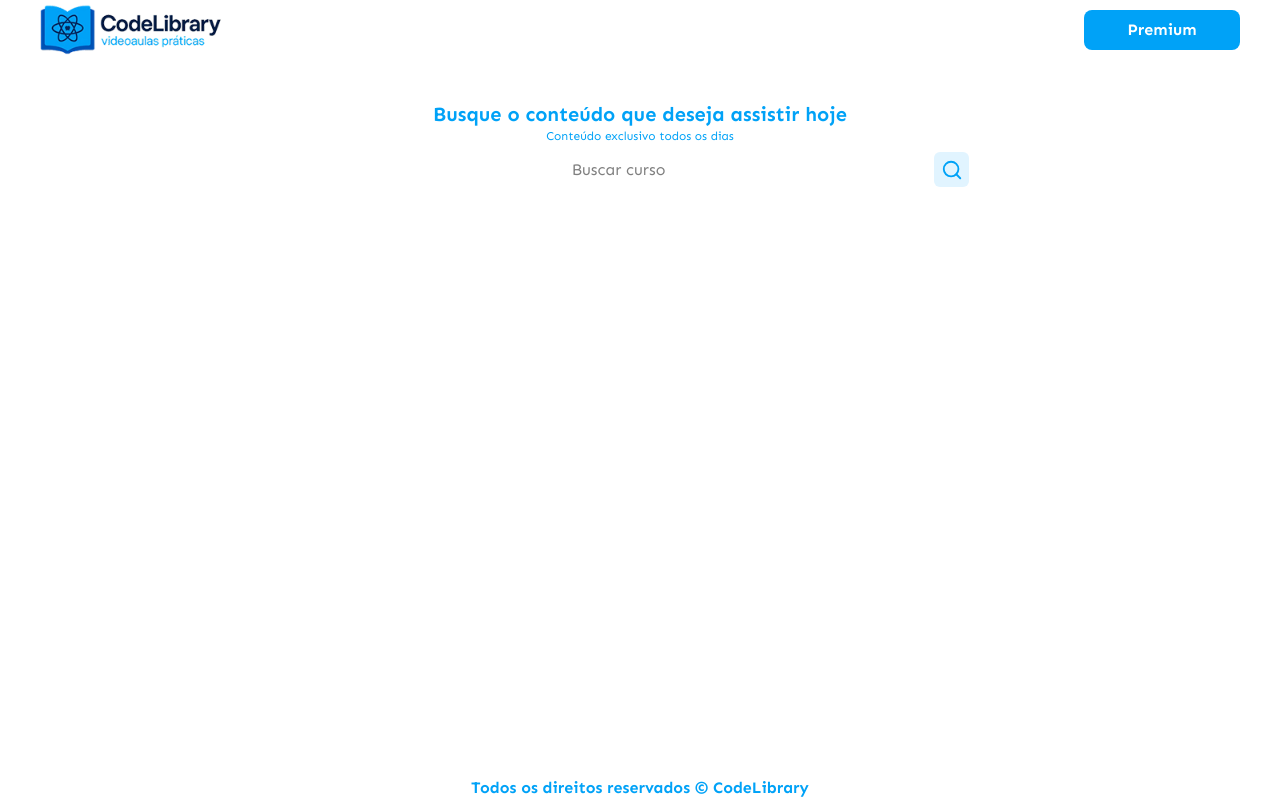
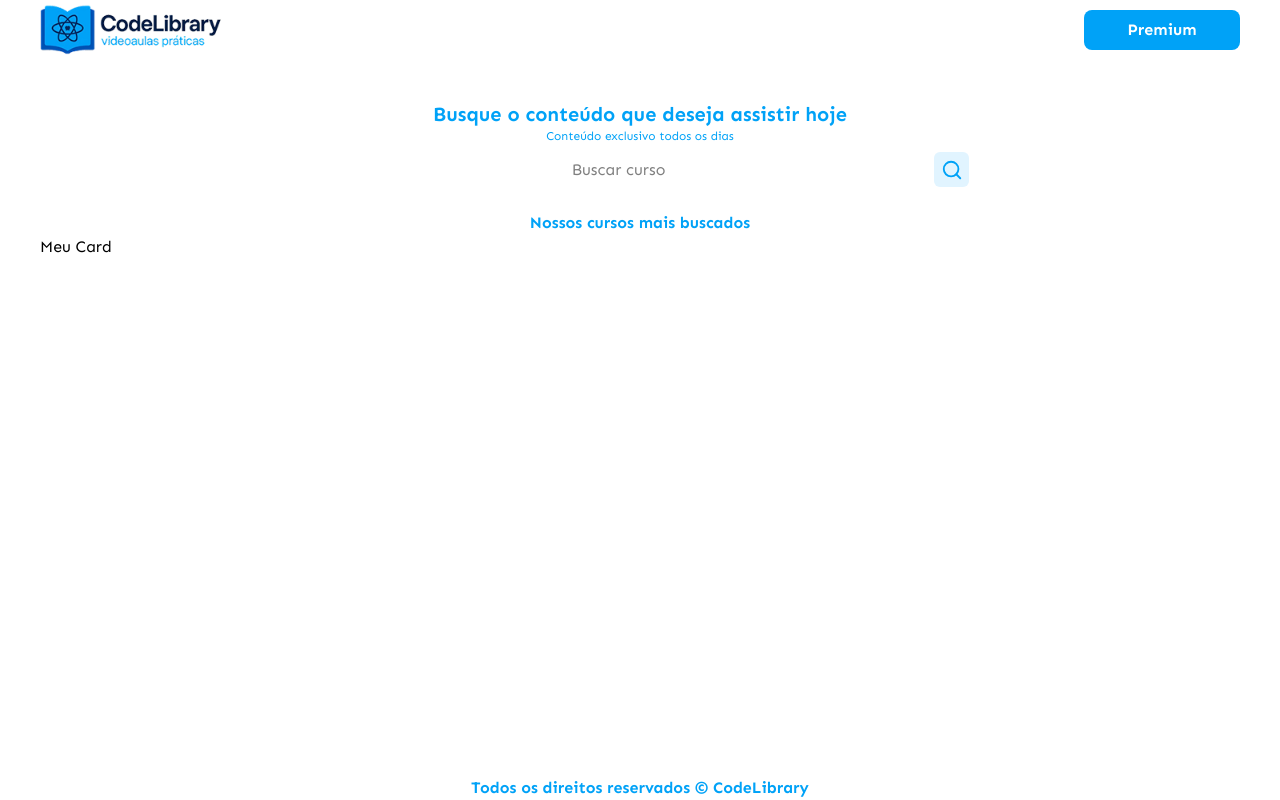
Before and after one commit to joaoaquino-dev/code-library, a React (Vite) app: page / in a window 1280 px wide. Built offline with nearby package versions, Linux system fonts and the light colour scheme.

Commit message:
create Card.tsx

```diff
--- /dev/null
+++ b/src/components/Card.tsx
@@ -0,0 +1,5 @@
+const Card = () => {
+  return <p>Meu Card</p>;
+};
+
+export default Card;
--- a/src/main.tsx
+++ b/src/main.tsx
@@ -2,19 +2,26 @@
 import { createRoot } from "react-dom/client";
 import "./index.css";
 import Header from "./components/Header.tsx";
+import Filter from "./components/Filter.tsx";
+import Card from "./components/Card.tsx";
 import Footer from "./components/Footer.tsx";
-import Filter from "./components/Filter.tsx";
 
 createRoot(document.getElementById("root")!).render(
   <StrictMode>
     <div className="flex flex-col h-screen bg-[#F4FBFF}">
       <Header />
-      <div className="flex-1 max-w-300 w-full m-auto">
+      <main className="flex-1 max-w-300 w-full m-auto">
         <Filter
           title="Busque o conteúdo que deseja assistir hoje"
           placeholder="Buscar curso"
         />
-      </div>
+        <div className="bg-white rounded-md py-2 mt-4">
+          <p className="font-bold text-[#00A2F7] text-center">
+            Nossos cursos mais buscados
+          </p>
+          <Card />
+        </div>
+      </main>
       <Footer />
     </div>
   </StrictMode>,
```
Also changed, not shown: 1 other file (tests, documents, lock files or other folders).
